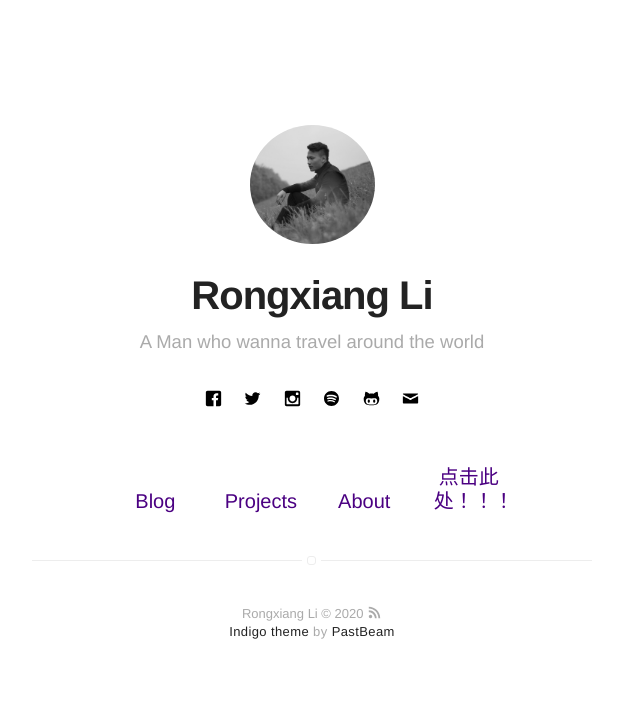
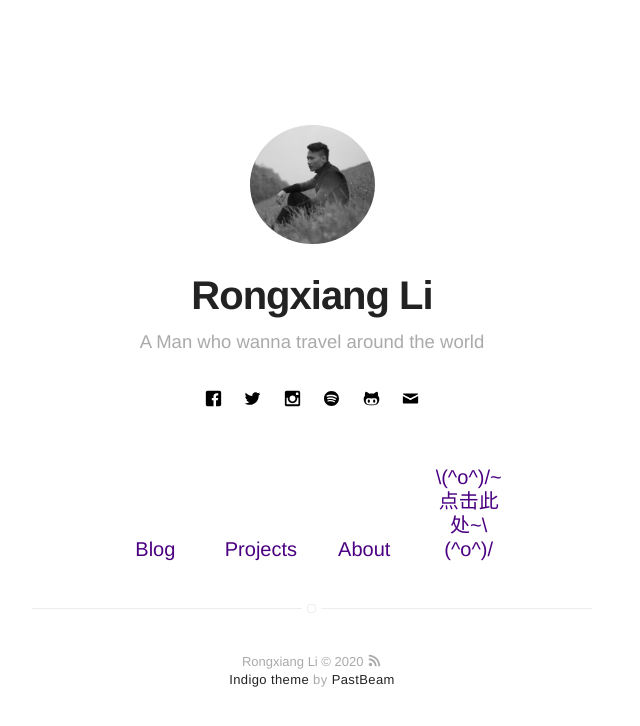
Before and after one commit to PastBeam/PastBeam.github.ioLRX, a Jekyll site: the page built from index.html, in a window 1280 px wide. Shown: the top 726 px of the page, without its empty margins (328-968 px from the left). Built offline with Jekyll 4.4.1, drawn with Linux system fonts in a browser that asks for light colours.

Commit message:
Update nav.html

```diff
--- a/_includes/nav.html
+++ b/_includes/nav.html
@@ -32,7 +32,7 @@
 
         {% if site.resume == true %}
             <li class="item">
-                <a class="link" href="{% if site.resume-external %}{{ site.resume-url }}{% else %}{{ site.url }}/{{ site.resume-url }}{% endif %}">点击此处！！！</a>
+                <a class="link" href="{% if site.resume-external %}{{ site.resume-url }}{% else %}{{ site.url }}/{{ site.resume-url }}{% endif %}">\(^o^)/~点击此处~\(^o^)/</a>
             </li>
         {% endif %}
     </ul>
```
